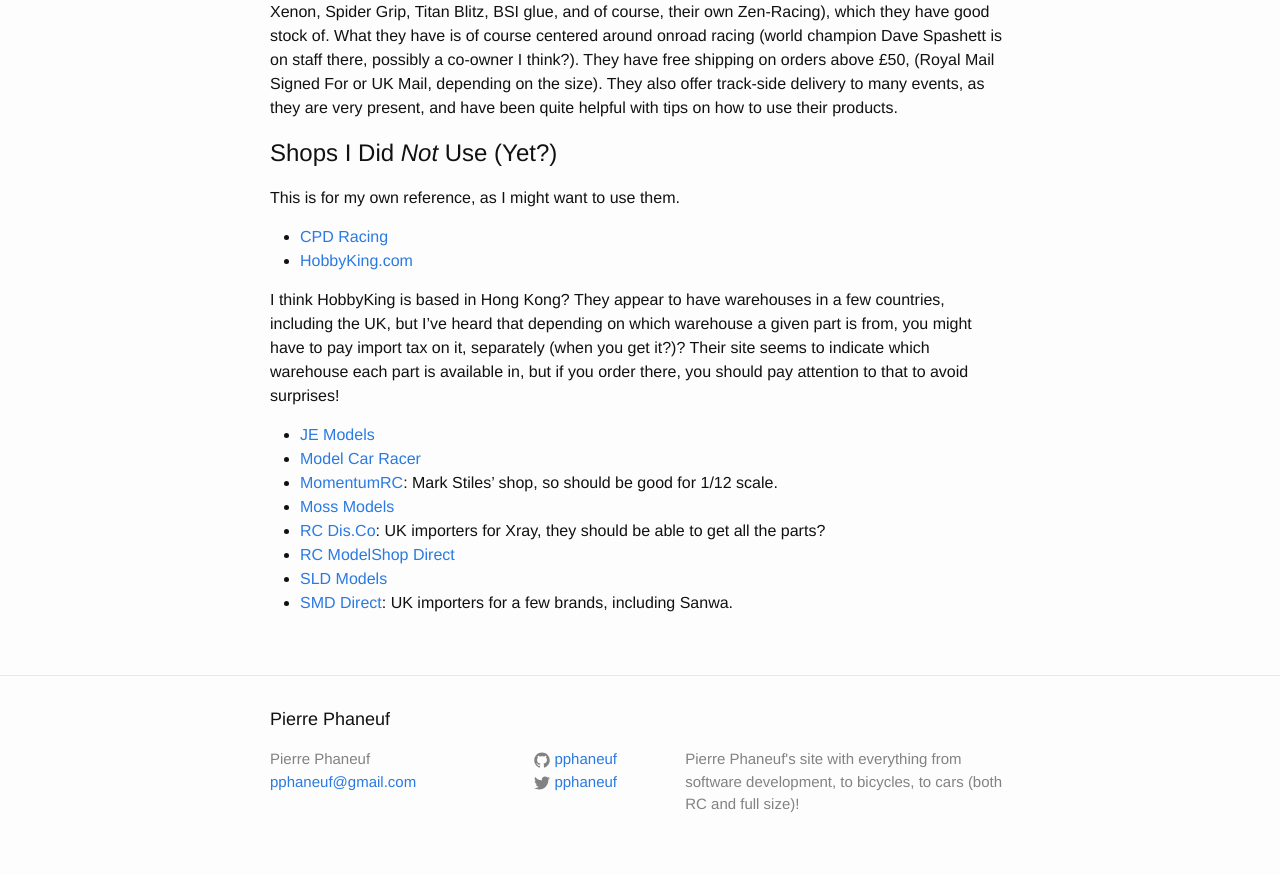
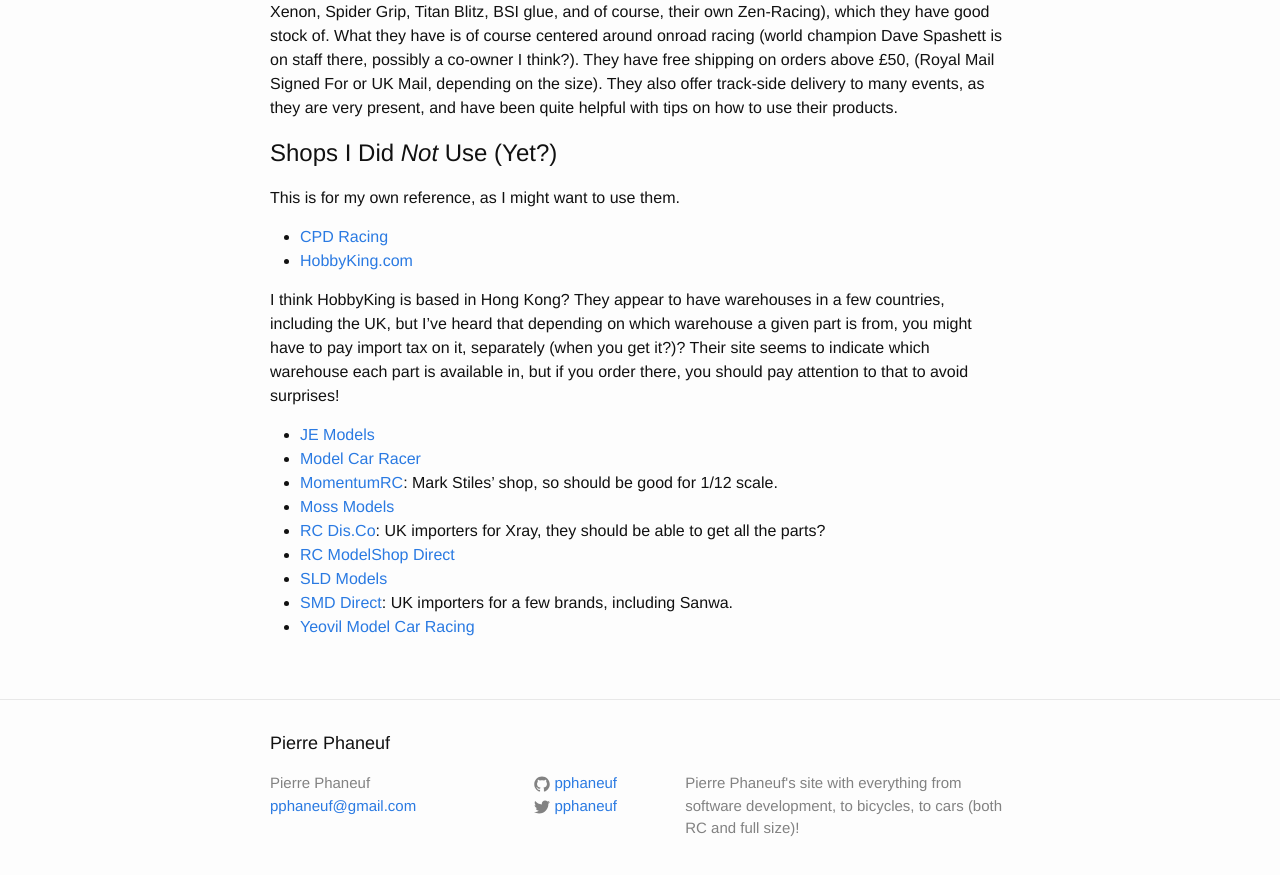
Before and after one commit to pphaneuf/pphaneuf.github.io, a Jekyll site: the page built from _rccars/shops.md, in a window 1280 px wide and 900 px high, scrolled down 1430 px. Shown: the top 875 px of the window. Built offline with Jekyll 4.4.1, drawn with Linux system fonts in a browser that asks for light colours.

Commit message:
Add Yeovil Model Car Racing to the shops page.

```diff
--- a/_rccars/shops.md
+++ b/_rccars/shops.md
@@ -107,3 +107,4 @@
 - [RC ModelShop Direct](http://rcmodelshopdirect.com/)
 - [SLD Models](http://www.sldmodels.co.uk/)
 - [SMD Direct](http://www.smddirect.co.uk/): UK importers for a few brands, including Sanwa.
+- [Yeovil Model Car Racing](http://www.ymcracing.co.uk/)
```
